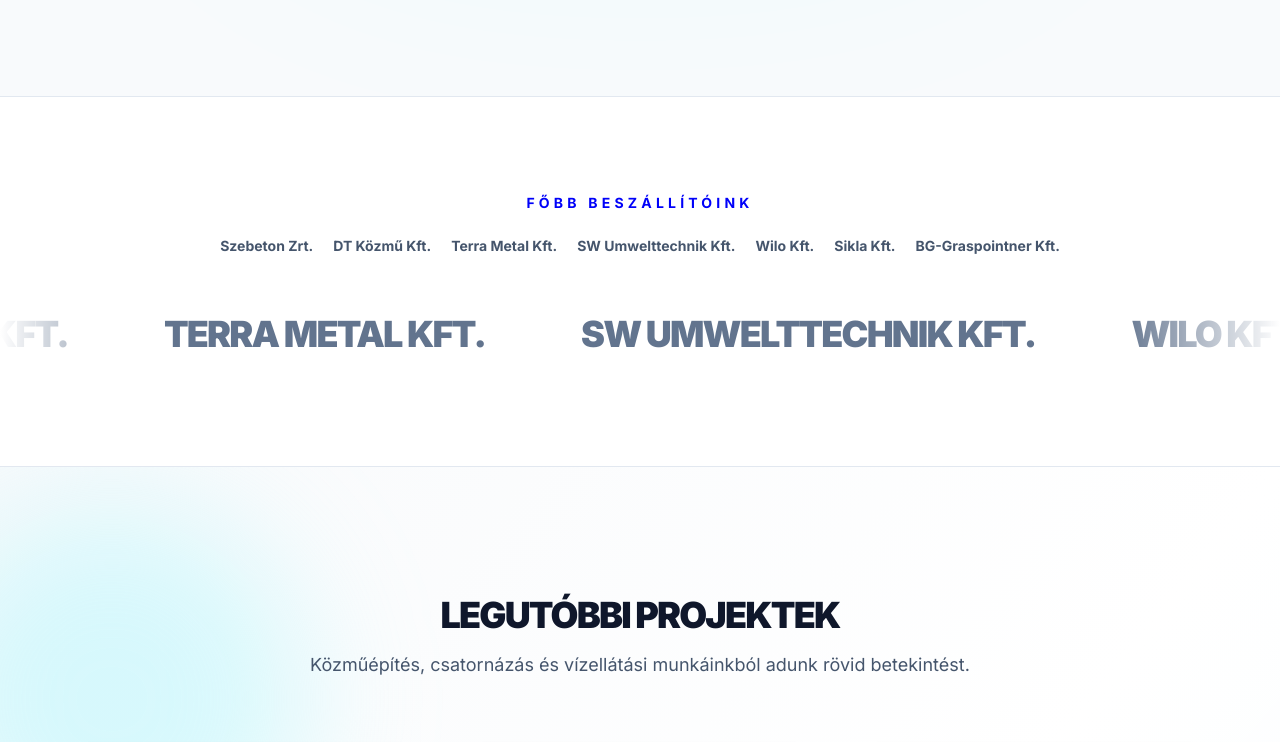
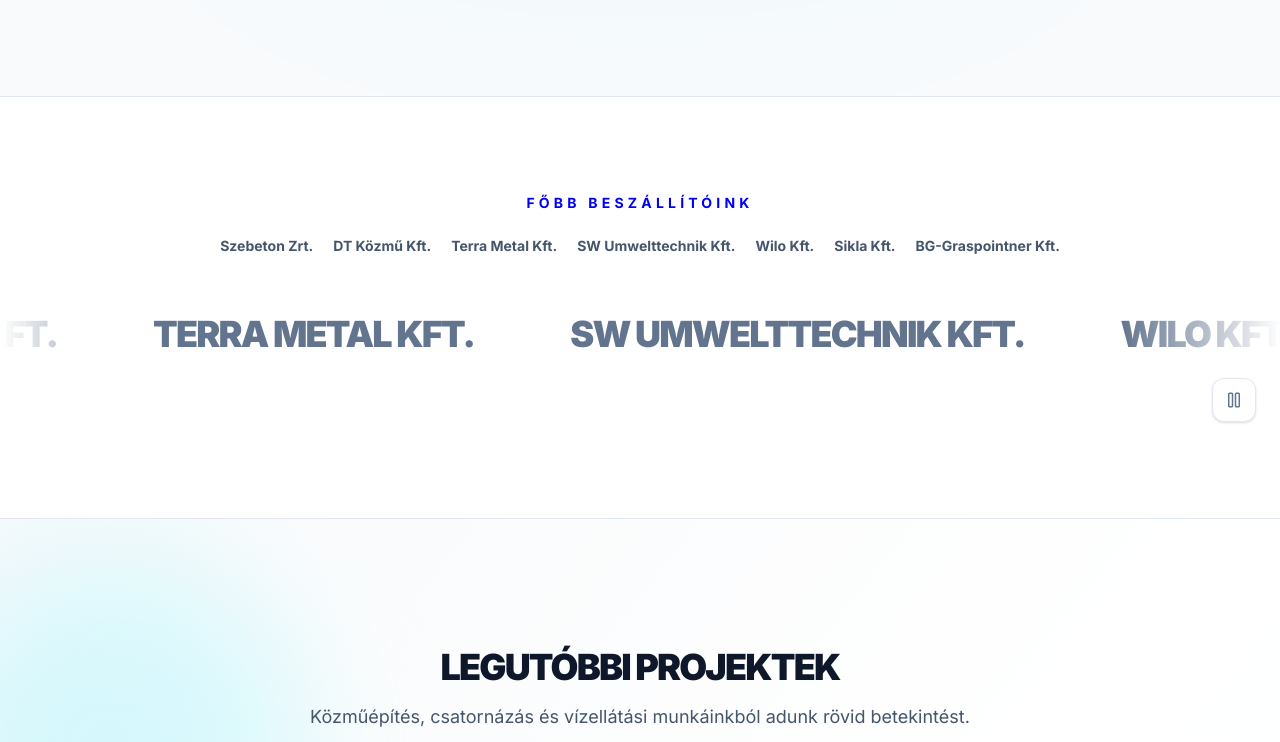
Before and after one commit to hajdu-patrik/Hajdu-Website_TS, a Next.js app: page / in a window 1280 px wide. Shown: the part 911-1653 px from the top of the page. Built offline with nearby package versions, Linux system fonts and the light colour scheme.

Commit message:
fix(a11y): add marquee pause control
Move the company marquee to a CSS keyframe animation so it can freeze in
place, add an icon-only pause/play toggle (aria-pressed, 44px target) and
pause while hovered. Reduced motion still disables the animation entirely.

```diff
--- a/src/app/globals.css
+++ b/src/app/globals.css
@@ -142,3 +142,17 @@
     @apply flex items-center gap-4 rounded-[1.75rem] border border-slate-200/90 bg-white/85 p-5 shadow-sm sm:gap-5 sm:p-6;
   }
 }
+@keyframes marquee-scroll {
+  from {
+    transform: translateX(0);
+  }
+  to {
+    transform: translateX(-50%);
+  }
+}
+
+.marquee-track {
+  animation-name: marquee-scroll;
+  animation-timing-function: linear;
+  animation-iteration-count: infinite;
+}
--- a/src/components/home/ScrollingCompaniesSection.tsx
+++ b/src/components/home/ScrollingCompaniesSection.tsx
@@ -1,4 +1,6 @@
-import { motion, useReducedMotion } from "framer-motion";
+import { useState } from "react";
+import { useReducedMotion } from "framer-motion";
+import { Pause, Play } from "lucide-react";
 import type { CompanyLink } from "@/components/home/home.types";
 
 type ScrollingCompaniesSectionProps = Readonly<{
@@ -13,11 +15,15 @@
   animationDuration,
 }: ScrollingCompaniesSectionProps) {
   const prefersReducedMotion = useReducedMotion();
+  const [isPaused, setIsPaused] = useState(false);
+  const [isHovered, setIsHovered] = useState(false);
+  const isAnimated = !prefersReducedMotion;
+  const isRunning = isAnimated && !isPaused && !isHovered;
 
   return (
     <section className="overflow-hidden border-y border-slate-200 bg-white py-16 transition-colors duration-500 sm:py-24">
       <div className="mx-auto mb-8 max-w-7xl px-4 sm:mb-10 sm:px-6">
-        <h2 className="text-center text-xs font-bold uppercase tracking-[0.24em] text-[#0001f9] sm:text-sm sm:tracking-[0.3em]">
+        <h2 className="text-center text-xs font-bold uppercase tracking-[0.24em] text-brand sm:text-sm sm:tracking-[0.3em]">
           {title}
         </h2>
         <ul className="mt-4 flex flex-wrap items-center justify-center gap-x-4 gap-y-2 text-center sm:mt-5 sm:gap-x-5">
@@ -27,7 +33,7 @@
                 href={company.url}
                 target="_blank"
                 rel="noopener noreferrer"
-                className="inline-flex min-h-6 items-center text-sm font-bold text-slate-600 transition-colors duration-200 hover:text-[#0001f9] focus-visible:text-[#0001f9]"
+                className="inline-flex min-h-6 items-center text-sm font-bold text-slate-600 transition-colors duration-200 hover:text-brand focus-visible:text-brand"
               >
                 {company.name}
               </a>
@@ -36,17 +42,26 @@
         </ul>
       </div>
 
-      <div aria-hidden="true" className="relative flex overflow-hidden">
+      <div
+        aria-hidden="true"
+        className="relative flex overflow-hidden"
+        onMouseEnter={() => setIsHovered(true)}
+        onMouseLeave={() => setIsHovered(false)}
+      >
         <div className="pointer-events-none absolute inset-y-0 left-0 z-10 w-20 bg-gradient-to-r from-white to-transparent md:w-40" />
         <div className="pointer-events-none absolute inset-y-0 right-0 z-10 w-20 bg-gradient-to-l from-white to-transparent md:w-40" />
 
-        <motion.div
-          className="flex w-max items-center gap-8 whitespace-nowrap py-4 sm:gap-12 md:gap-24"
-          animate={prefersReducedMotion ? { x: "0%" } : { x: ["0%", "-50%"] }}
-          transition={
-            prefersReducedMotion
-              ? { duration: 0 }
-              : { duration: animationDuration, repeat: Infinity, ease: "linear" }
+        <div
+          className={`flex w-max items-center gap-8 whitespace-nowrap py-4 sm:gap-12 md:gap-24 ${
+            isAnimated ? "marquee-track" : ""
+          }`}
+          style={
+            isAnimated
+              ? {
+                  animationDuration: `${animationDuration}s`,
+                  animationPlayState: isRunning ? "running" : "paused",
+                }
+              : undefined
           }
         >
           {[...companies, ...companies].map((company, index) => (
@@ -57,8 +72,22 @@
               {company.name}
             </span>
           ))}
-        </motion.div>
+        </div>
       </div>
+
+      {isAnimated ? (
+        <div className="mx-auto mt-2 flex max-w-7xl justify-end px-4 sm:px-6">
+          <button
+            type="button"
+            onClick={() => setIsPaused((value) => !value)}
+            aria-pressed={isPaused}
+            aria-label={isPaused ? "Animáció indítása" : "Animáció megállítása"}
+            className="inline-flex h-11 w-11 items-center justify-center rounded-xl border border-slate-200 bg-white text-slate-500 shadow-sm transition-colors duration-200 hover:border-brand/40 hover:text-brand focus-visible:border-brand/40 focus-visible:text-brand focus-visible:outline-none focus-visible:ring-2 focus-visible:ring-brand focus-visible:ring-offset-2"
+          >
+            {isPaused ? <Play size={18} aria-hidden="true" /> : <Pause size={18} aria-hidden="true" />}
+          </button>
+        </div>
+      ) : null}
     </section>
   );
 }
```
